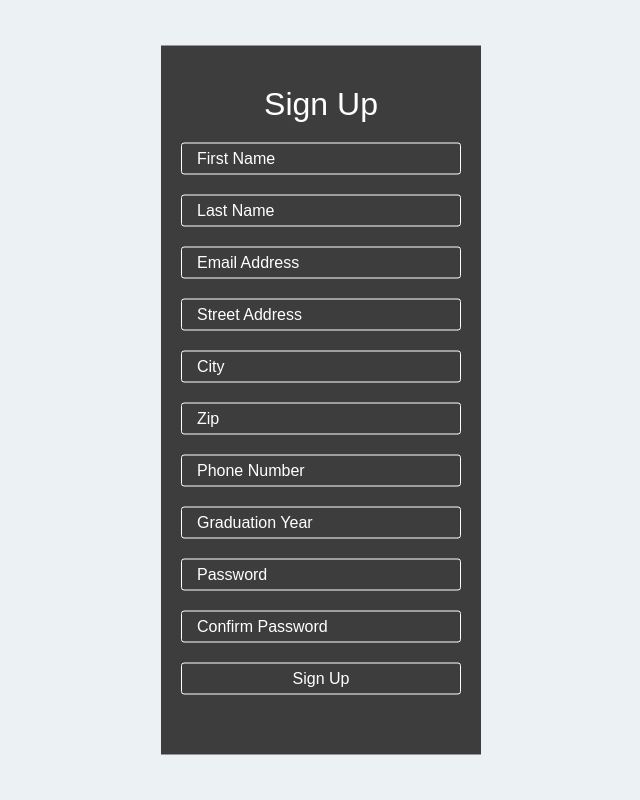
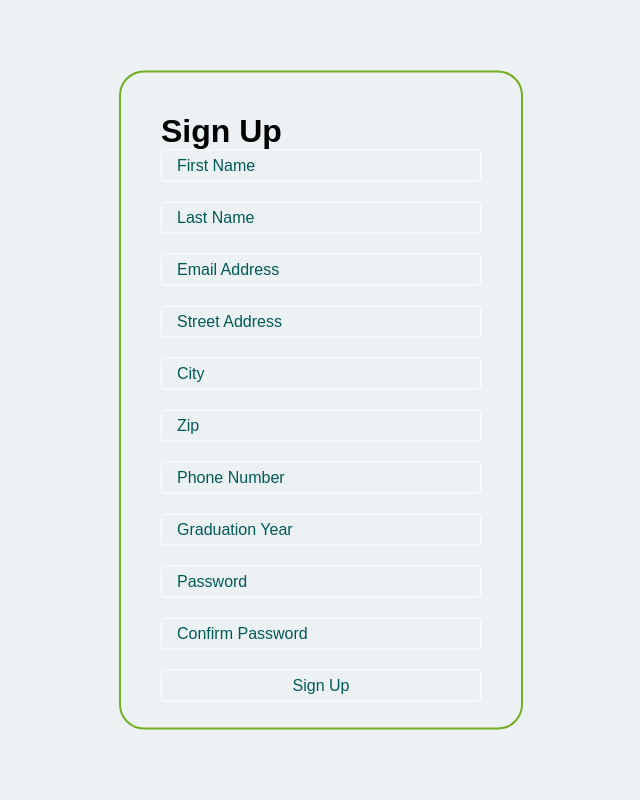
Before and after one commit to kalevias/MyCollege, a PHP site: page /pages/Register/signup.php in a window 1280 px wide. Shown: the whole page, without its empty margins (319-959 px from the left). Run offline with PHP 8.4, Linux system fonts and the light colour scheme.

Commit message:
Design updates
Updated design to login and signup pages.

```diff
--- a/pages/Register/signup.php
+++ b/pages/Register/signup.php
@@ -41,15 +41,25 @@
         *{margin: 0; padding: 0;}
         body{background: #ecf1f4; font-family: sans-serif;}
 
-        .form-wrap{ width: 320px; background: #3e3d3d; padding: 40px 20px; box-sizing: border-box; position: fixed; left: 50%; top: 50%; transform: translate(-50%, -50%);}
-        h1{text-align: center; color: #fff; font-weight: normal; margin-bottom: 20px;}
 
-        input{width: 100%; background: none; border: 1px solid #fff; border-radius: 3px; padding: 6px 15px; box-sizing: border-box; margin-bottom: 20px; font-size: 16px; color: #fff;}
 
-        input[type="button"]{ background: #bac675; border: 0; cursor: pointer; color: #3e3d3d;}
-        input[type="button"]:hover{ background: #a4b15c; transition: .6s;}
+        input{width: 100%; background: none; border: 1px solid #fff; border-radius: 3px; padding: 6px 15px; box-sizing: border-box; margin-bottom: 20px; font-size: 16px; color: #005959;}
 
-        ::placeholder{color: #fff;}
+        input[type="button"]{ background: #ffffff; border: 0; cursor: pointer; color: #3e3d3d;}
+        input[type="button"]:hover{ background: #ffffff; transition: .6s;}
+
+        ::placeholder{color: #005959;}
+
+
+        .rcorners2 {
+            border-radius: 25px;
+            border: 2px solid #73AD21;
+            padding: 40px;
+            width: 320px;
+            height: 575px;
+            position: fixed; left: 50%; top: 50%; transform: translate(-50%, -50%);
+        }
+
 
     </style>
 
@@ -63,7 +73,7 @@
             }
             ?>
         </div>
-        <div class="form-wrap">
+        <div class="rcorners2">
             <form action="" method="POST">
                 <h1>Sign Up</h1>
                 <input type="text" placeholder="First Name" name="firstName">
```
Also changed, not shown: pages/Login/login.php (+5 -5 lines).
